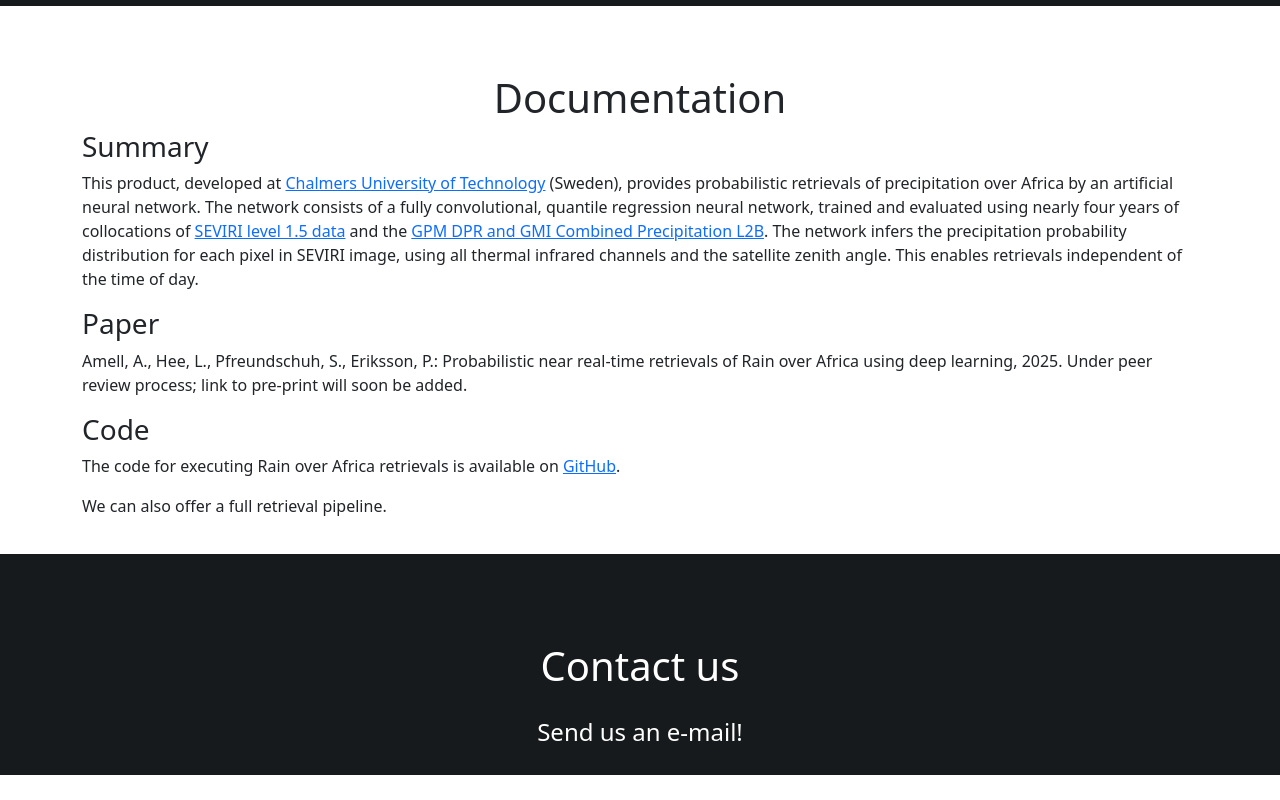
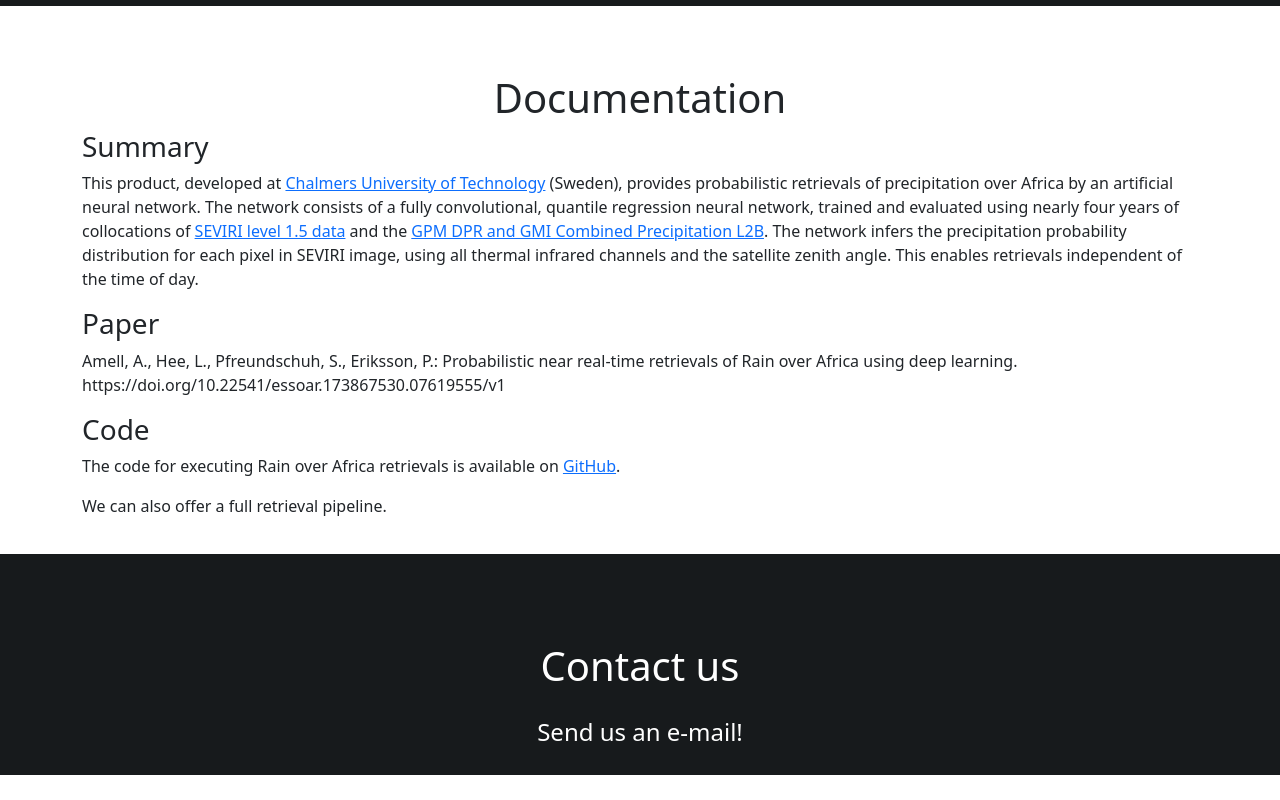
Before and after one commit to SEE-GEO/rainoverafrica, a plain HTML site: page index.html in a window 1280 px wide. Shown: the part 1120-1920 px from the top of the page. Drawn offline with nearby package versions, Linux system fonts and the light colour scheme.

Commit message:
Update link

```diff
--- a/index.html
+++ b/index.html
@@ -84,7 +84,7 @@
                     <p>This product, developed at <a href="https://www.chalmers.se/">Chalmers University of Technology</a> (Sweden), provides probabilistic retrievals of precipitation over Africa by an artificial neural network. The network consists of a fully convolutional, quantile regression neural network, trained and evaluated using nearly four years of collocations of <a href="https://data.eumetsat.int/product/EO:EUM:DAT:MSG:HRSEVIRI">SEVIRI level 1.5 data</a> and the <a href="https://doi.org/10.5067/GPM/DPRGMI/CMB/2B/06">GPM DPR and GMI Combined Precipitation L2B</a>. The network infers the precipitation probability distribution for each pixel in SEVIRI image, using all thermal infrared channels and the satellite zenith angle. This enables retrievals independent of the time of day.</p>
 
                     <h3>Paper</h3>
-                    <p>Amell, A., Hee, L., Pfreundschuh, S., Eriksson, P.: Probabilistic near real-time retrievals of Rain over Africa using deep learning, 2025. Under peer review process; link to pre-print will soon be added.</p>
+                    <p>Amell, A., Hee, L., Pfreundschuh, S., Eriksson, P.: Probabilistic near real-time retrievals of Rain over Africa using deep learning. https://doi.org/10.22541/essoar.173867530.07619555/v1</p>
 
                     <h3>Code</h3>
                     <p>The code for executing Rain over Africa retrievals is available on <a href="https://github.com/SEE-GEO/roa/blob/main/docs/example.ipynb">GitHub</a>.</p>
```
